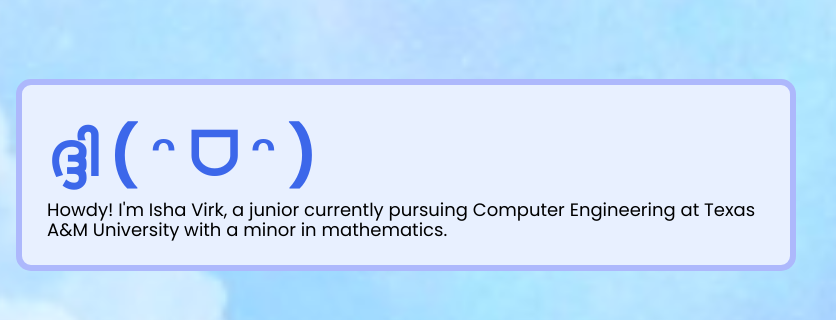
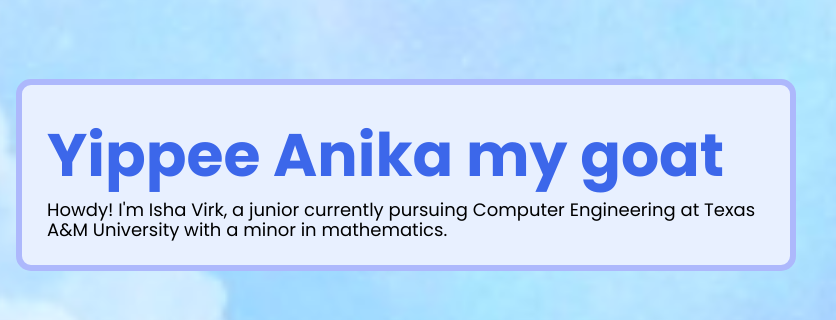
Before and after one commit to isha-virk/csce412ishavirk.me, a plain HTML site: page index.html in a window 1280 px wide. Shown: the part 155-475 px from the top of the page, 444-1280 px from the left. Drawn offline with Linux system fonts and the light colour scheme; a web font is replaced by a local one.

Commit message:
added change for demo

```diff
--- a/index.html
+++ b/index.html
@@ -33,7 +33,7 @@
             <img class="photo" src="headshot.png">
             <div class="text">
                 <div class="name">
-                    <h1>ദ്ദി ( ᵔ ᗜ ᵔ )</h1>
+                    <h1>Yippee Anika my goat</h1>
                 </div>
 
                 <p class="intro">Howdy! I'm Isha Virk, a junior currently pursuing Computer Engineering at
```
